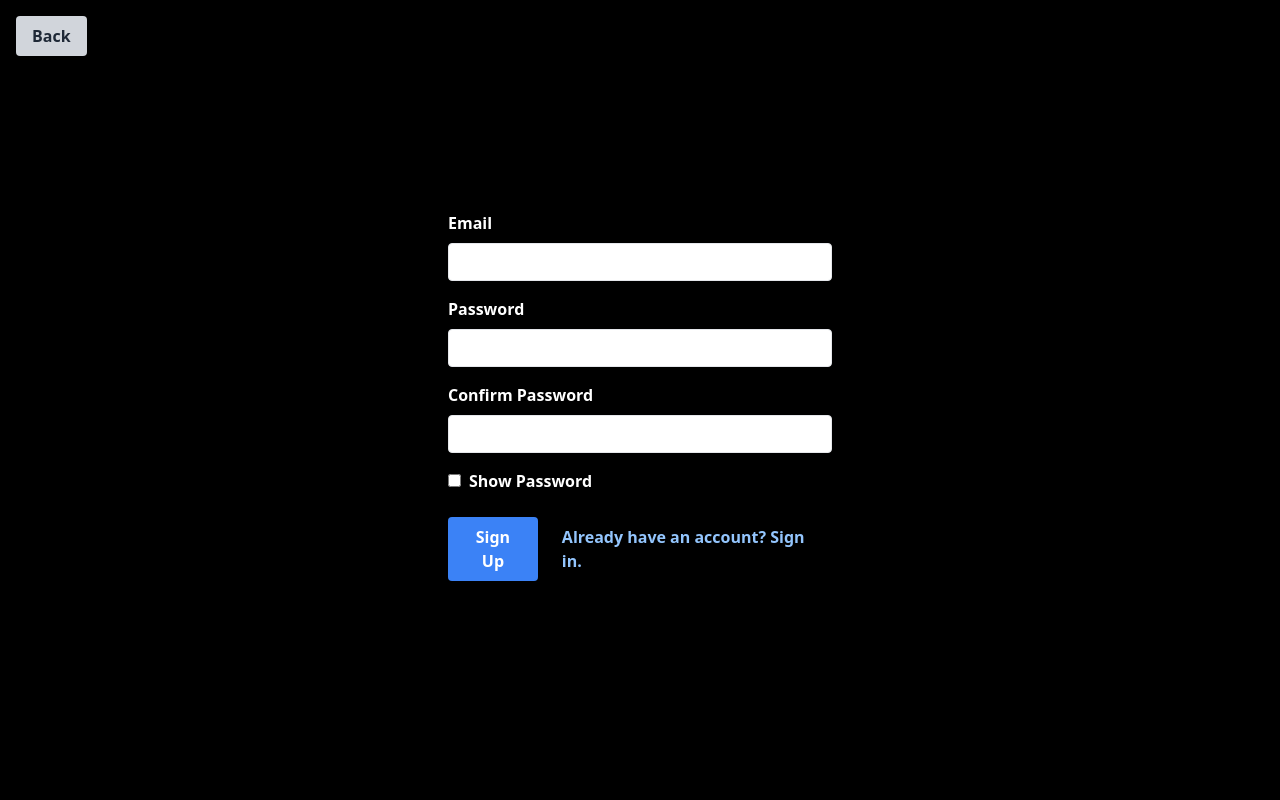
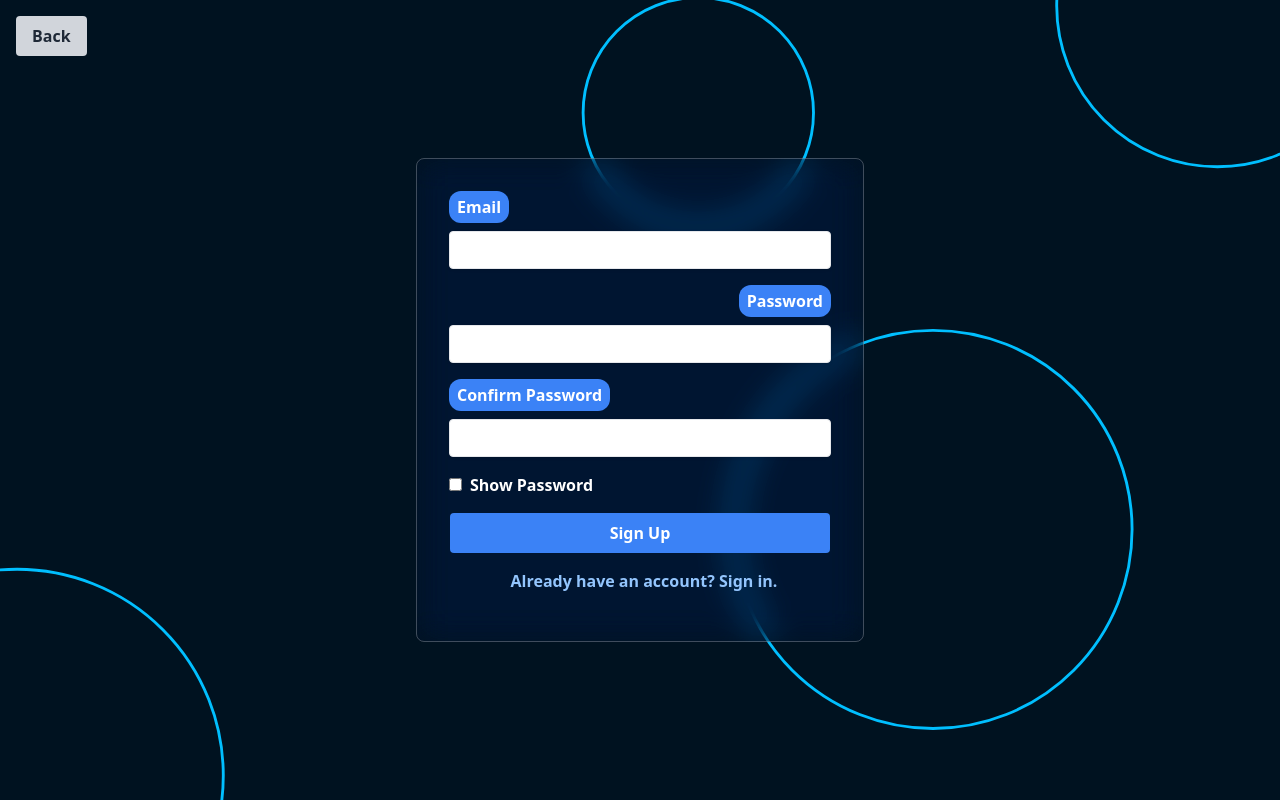
Before and after one commit to NakataCode/Travelly, a React (Vite) app in the folder travelly/: page /signup in a window 1280 px wide. Built offline with nearby package versions, Linux system fonts and the light colour scheme; no server answers; the HTML template or start-up script is replaced by a standard one.

Commit message:
Styling the Sign up and Sign in components, fixing the error message

```diff
--- a/travelly/src/Components/SignIn.tsx
+++ b/travelly/src/Components/SignIn.tsx
@@ -25,16 +25,20 @@ function SignIn() {
   }
 
   return (
-    <div className="flex flex-col items-center justify-center h-screen bg-black">
+    <div className="flex flex-col items-center justify-center h-screen bg-black bg-signUp-In bg-center bg-cover bg-no-repeat">
       <Link
         to="/"
         className="absolute top-4 left-4 bg-gray-300 hover:bg-gray-400 text-gray-800 font-bold py-2 px-4 rounded focus:outline-none focus:shadow-outline"
       >
         Back
       </Link>
-      <form className="w-full max-w-sm" onSubmit={handleSubmit}>
+      <div className="w-full max-w-md backdrop-blur-lg backdrop-saturate-200 bg-opacity-0 bg-white rounded-lg border border-opacity-30 border-gray-300 p-8">
+        <form onSubmit={handleSubmit}>
           <div className="mb-4">
-          <label className="block text-white font-bold mb-2" htmlFor="email">
+            <label
+              className="block text-white font-bold mb-2 float-left bg-blue-500 rounded-xl py-1 px-2"
+              htmlFor="email"
+            >
               Email
             </label>
             <input
@@ -47,7 +51,10 @@ function SignIn() {
             />
           </div>
           <div className="mb-4">
-          <label className="block text-white font-bold mb-2" htmlFor="password">
+            <label
+              className="block text-white font-bold mb-2 float-right bg-blue-500 rounded-xl py-1 px-2"
+              htmlFor="password"
+            >
               Password
             </label>
             <input
@@ -70,22 +77,23 @@ function SignIn() {
               Show Password
             </label>
           </div>
-        <div className="flex items-center justify-center">
+          <div className="flex flex-col items-center justify-center">
             <button
-            className="bg-blue-500 hover:bg-blue-700 text-white font-bold py-2 px-4 rounded focus:outline-none focus:shadow-outline"
+              className="bg-blue-500 hover:bg-blue-600 text-white font-bold py-2 px-40 rounded focus:outline-none focus:shadow-outline"
               type="submit"
             >
               Sign In
             </button>
             <Link
               to="/signup"
-            className="text-blue-300 hover:text-blue-700 font-bold py-4 px-4 rounded focus:outline-none focus:shadow-outline"
+              className="text-blue-300 hover:text-blue-600 font-bold py-4 px-4 rounded focus:outline-none focus:shadow-outline"
             >
               Don't have an account yet? Sign up.
             </Link>
           </div>
         </form>
       </div>
+    </div>
   );
 }
 
--- a/travelly/src/Components/SignUp.tsx
+++ b/travelly/src/Components/SignUp.tsx
@@ -19,10 +19,6 @@ function SignUp() {
       return;
     }
 
-    if (password !== confirmPassword) {
-      return;
-    }
-
     try {
       const auth = getAuth(app);
       const { user } = await createUserWithEmailAndPassword(
@@ -41,25 +37,35 @@ function SignUp() {
     }
   };
 
+  const clearError = () => {
+    setError("");
+  };
+
   if (isSignedUp) {
     return <Navigate to="/userHome" replace={true} />;
   }
 
   return (
-    <div className="flex flex-col items-center justify-center h-screen bg-black">
+    <div className="flex flex-col items-center justify-center h-screen bg-black bg-signUp-In bg-center bg-cover bg-no-repeat">
       <Link
         to="/"
-        className="absolute top-4 left-4 bg-gray-300 hover:bg-gray-400 text-gray-800 font-bold py-2 px-4 rounded focus:outline-none focus:shadow-outline"
+        className="absolute top-4 left-4 bg-gray-300 hover:bg-gray-400 text-gray-800 font-bold py-2 px-4 rounded focus:outline-none focus:shadow-outline z-10"
       >
         Back
       </Link>
-      <form className="w-full max-w-sm" onSubmit={handleSubmit}>
+      <div className="w-full max-w-md  backdrop-blur-lg backdrop-saturate-200 bg-opacity-0 bg-white rounded-lg border border-opacity-30 border-gray-300 p-8">
+        <form onSubmit={handleSubmit}>
           {error && (
-          <p className="text-center p-4 font-bold text-red-500 mt-6">{error}</p>
+            <p className="text-center p-4 font-bold text-red-500 mb-2">
+              {error}
+            </p>
           )}
 
           <div className="mb-4">
-          <label className="block text-white font-bold mb-2" htmlFor="email">
+            <label
+              className="block text-white font-bold mb-2 float-left bg-blue-500 rounded-xl py-1 px-2"
+              htmlFor="email"
+            >
               Email
             </label>
             <input
@@ -68,11 +74,17 @@ function SignUp() {
               type="email"
               value={email}
               required
-            onChange={(e) => setEmail(e.target.value)}
+              onChange={(e) => {
+                setEmail(e.target.value);
+                clearError();
+              }}
             />
           </div>
           <div className="mb-4">
-          <label className="block text-white font-bold mb-2" htmlFor="password">
+            <label
+              className="block text-white font-bold mb-2 float-right bg-blue-500 rounded-xl py-1 px-2"
+              htmlFor="password"
+            >
               Password
             </label>
             <input
@@ -85,7 +97,7 @@ function SignUp() {
           </div>
           <div className="mb-4">
             <label
-            className="block text-white font-bold mb-2"
+              className="block text-white font-bold mb-2 float-left bg-blue-500 rounded-xl py-1 px-2"
               htmlFor="confirm-password"
             >
               Confirm Password
@@ -111,22 +123,23 @@ function SignUp() {
             </label>
           </div>
 
-        <div className="flex items-center space-x-2 justify-center">
+          <div className="flex flex-col items-center space-x-2 justify-center">
             <button
-            className="bg-blue-500 hover:bg-blue-700 text-white font-bold py-2 px-4 rounded focus:outline-none focus:shadow-outline"
+              className="bg-blue-500 hover:bg-blue-600 text-white font-bold py-2 px-40 rounded focus:outline-none focus:shadow-outline"
               type="submit"
             >
               Sign Up
             </button>
             <Link
               to="/signin"
-            className="text-blue-300 hover:text-blue-700 font-bold py-4 px-4 rounded focus:outline-none focus:shadow-outline"
+              className="text-blue-300 hover:text-blue-600 font-bold py-4 px-4 rounded focus:outline-none focus:shadow-outline"
             >
               Already have an account? Sign in.
             </Link>
           </div>
         </form>
       </div>
+    </div>
   );
 }
 
--- a/travelly/tailwind.config.js
+++ b/travelly/tailwind.config.js
@@ -2,7 +2,11 @@
 export default {
   content: ["./index.html", "./src/**/*.{js,ts,jsx,tsx}"],
   theme: {
-    extend: {},
+    extend: {
+      backgroundImage: {
+        "signUp-In": "url('/images/signUpIn.svg')",
+      },
+    },
   },
   screens: {
     sm: "480px",
```
Also changed, not shown: travelly/public/images/circle-scatter-haikei.png (added), travelly/public/images/signUpIn.svg (added). Lines whose indentation alone changed are shown as unchanged.
